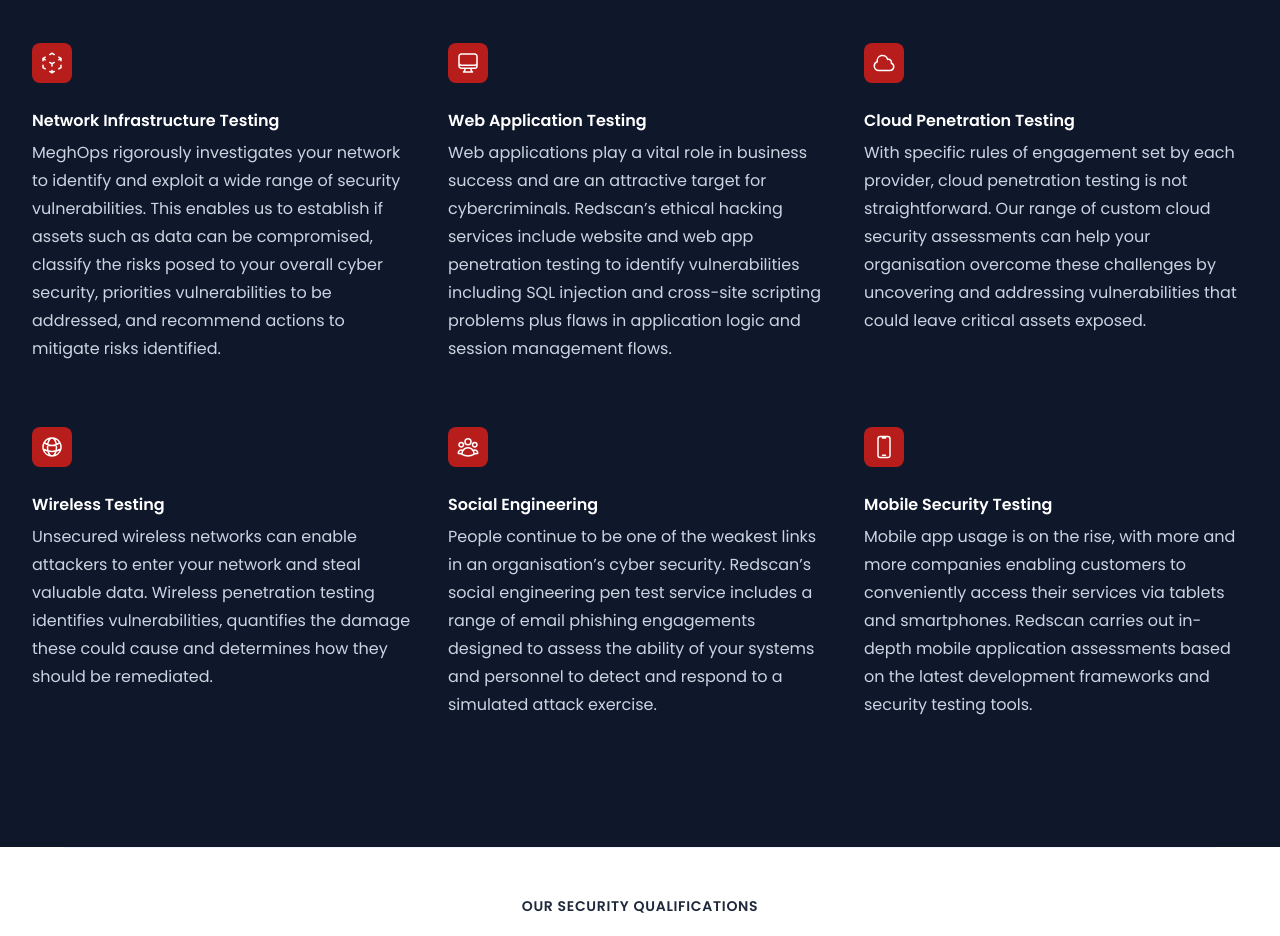
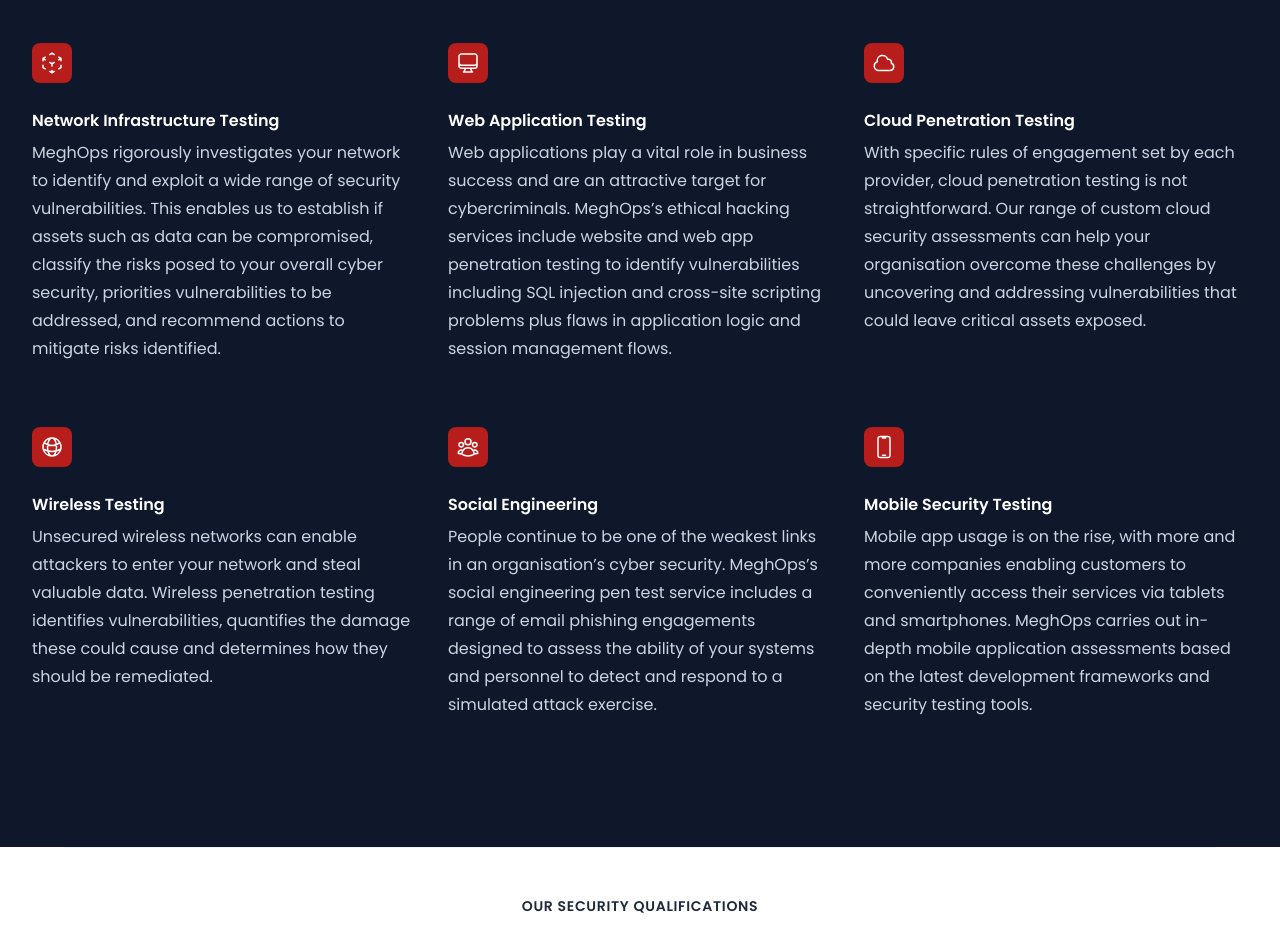
Before and after one commit to shohedul360/meghops.github.io, a website: page services/vapt.html in a window 1280 px wide. Shown: the part 1660-2596 px from the top of the page. Drawn offline with nearby package versions, Linux system fonts and the light colour scheme.

Commit message:
Update vapt.html

```diff
--- a/services/vapt.html
+++ b/services/vapt.html
@@ -202,7 +202,7 @@
                     Web Application Testing
                   </dt>
                   <dd class="mt-1 flex flex-auto flex-col text-base leading-7 text-gray-300">
-                    <p class="flex-auto">Web applications play a vital role in business success and are an attractive target for cybercriminals. Redscan’s ethical hacking services include website and web app penetration testing to identify vulnerabilities including SQL injection and cross-site scripting problems plus flaws in application logic and session management flows.</p>
+                    <p class="flex-auto">Web applications play a vital role in business success and are an attractive target for cybercriminals. MeghOps’s ethical hacking services include website and web app penetration testing to identify vulnerabilities including SQL injection and cross-site scripting problems plus flaws in application logic and session management flows.</p>
 
                   </dd>
                 </div>
@@ -246,7 +246,7 @@
                     Social Engineering
                   </dt>
                   <dd class="mt-1 flex flex-auto flex-col text-base leading-7 text-gray-300">
-                    <p class="flex-auto">People continue to be one of the weakest links in an organisation’s cyber security. Redscan’s social engineering pen test service includes a range of email phishing engagements designed to assess the ability of your systems and personnel to detect and respond to a simulated attack exercise.</p>
+                    <p class="flex-auto">People continue to be one of the weakest links in an organisation’s cyber security. MeghOps’s social engineering pen test service includes a range of email phishing engagements designed to assess the ability of your systems and personnel to detect and respond to a simulated attack exercise.</p>
 
                   </dd>
                 </div>
@@ -261,7 +261,7 @@
                     Mobile Security Testing
                   </dt>
                   <dd class="mt-1 flex flex-auto flex-col text-base leading-7 text-gray-300">
-                    <p class="flex-auto">Mobile app usage is on the rise, with more and more companies enabling customers to conveniently access their services via tablets and smartphones. Redscan carries out in-depth mobile application assessments based on the latest development frameworks and security testing tools.</p>
+                    <p class="flex-auto">Mobile app usage is on the rise, with more and more companies enabling customers to conveniently access their services via tablets and smartphones. MeghOps carries out in-depth mobile application assessments based on the latest development frameworks and security testing tools.</p>
 
                   </dd>
                 </div>
```
